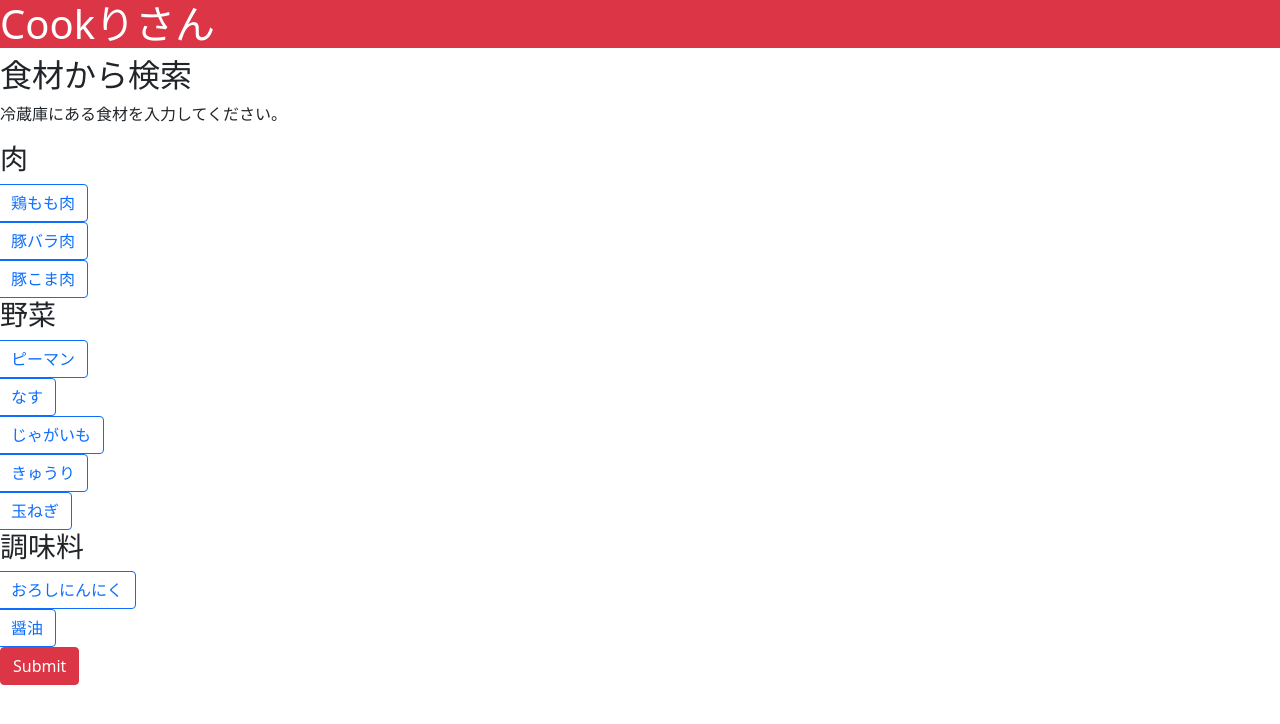
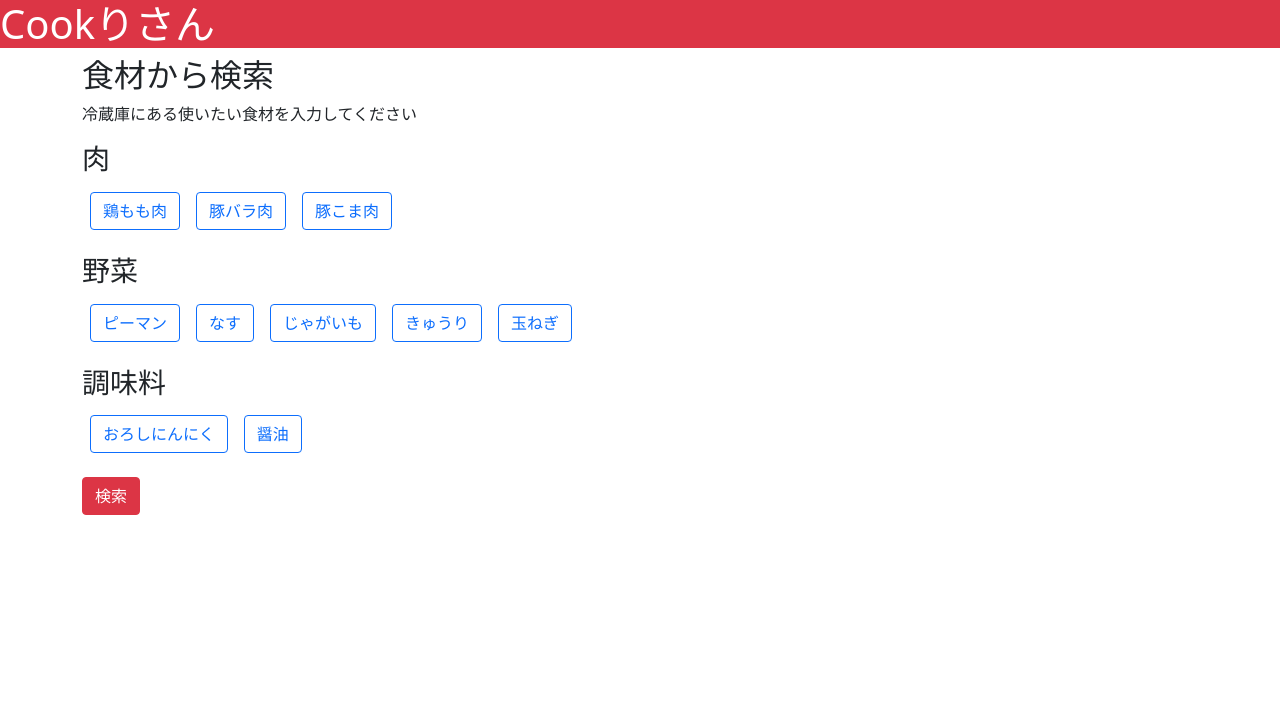
Before and after one commit to enpitut2022/cookri-san, a FastAPI app: page / in a window 1280 px wide. Shown: the top 724 px of the page. Run offline with FastAPI, Linux system fonts and the light colour scheme.

Commit message:
flexを使って食材の選択肢を横に並べるようにしました

```diff
--- a/templates/main.html
+++ b/templates/main.html
@@ -28,62 +28,72 @@
     </head>
     <body>
         <h1 class="bg-danger text-white">Cookりさん</h1>
+        <div class="container">
         <h2>食材から検索</h2>
-        <p>冷蔵庫にある食材を入力してください。</p>
+        <p>冷蔵庫にある使いたい食材を入力してください</p>
         <form action="/result" method="GET">
-            <div class="input-group">
+            <div class="row">
+                <div class = "col col-12">
                     <h3>肉</h3>
-                <div class="input-group">
+                    <div class="d-flex flex-wrap justify-content-start flex-row bd-highlight mb-3">
+                    <div class="p-2 bd-highlight">
                         <input type="checkbox"name="ing" class="btn-check" id="鶏もも肉" value="鶏もも肉" autocomplete="off"/>
                         <label for="鶏もも肉" class="btn btn-outline-primary">鶏もも肉</label>
                     </div>
-                <div class="input-group">
+                    <div class="p-2 bd-highlight">
                         <input type="checkbox" name="ing" class="btn-check" id="豚バラ肉" value="豚バラ肉" autocomplete="off"/>
                         <label for="豚バラ肉"  class="btn btn-outline-primary">豚バラ肉</label>
                     </div>
-                <div class="input-group">
+                    <div class="p-2 bd-highlight">
                         <input type="checkbox"name="ing" class="btn-check" id="豚こま肉" value="豚こま肉" autocomplete="off"/>
                         <label for="豚こま肉" class="btn btn-outline-primary">豚こま肉</label>
                     </div>
                     </div>
+                </div>
 
-        <div class="input-group">
+                <div class="col col-12">
                     <h3>野菜</h3>
-            <div class="input-group">
+                    <div class="d-flex flex-wrap justify-content-start flex-row bd-highlight mb-3">
+                        <div class="p-2 bd-highlight">
                             <input type="checkbox"name="ing" class="btn-check" id="ピーマン" value="ピーマン" autocomplete="off"/>
                             <label for="ピーマン" class="btn btn-outline-primary">ピーマン</label>
                         </div>
-            <div class="input-group">
+                        <div class="p-2 bd-highlight">
                             <input type="checkbox"name="ing" class="btn-check" id="なす" value="なす" autocomplete="off"/>
                             <label for="なす" class="btn btn-outline-primary">なす</label>
                         </div>
-            <div class="input-group">
+                        <div class="p-2 bd-highlight">
                             <input type="checkbox"name="ing" class="btn-check" id="じゃがいも" value="じゃがいも"  autocomplete="off"/>
                             <label for="じゃがいも" class="btn btn-outline-primary">じゃがいも</label>
                         </div>
-            <div class="input-group">
+                        <div class="p-2 bd-highlight">
                             <input type="checkbox"name="ing" class="btn-check" id="きゅうり" value="きゅうり" autocomplete="off" />
                             <label for="きゅうり" class="btn btn-outline-primary">きゅうり</label>
                         </div>
-            <div class="input-group">
+                        <div class="p-2 bd-highlight">
                             <input type="checkbox"name="ing" class="btn-check" id="玉ねぎ" value="玉ねぎ" autocomplete="off" />
                             <label for="玉ねぎ" class="btn btn-outline-primary">玉ねぎ</label>
                         </div>
                     </div>
+                </div>
 
-        <div class="input-group">
+                <div class="col col-12">
                     <h3>調味料</h3>
-            <div class="input-group">
+                    <div class="d-flex flex-wrap justify-content-start flex-row bd-highlight mb-3">
+                        <div class="p-2 bd-highlight">
                             <input type="checkbox" name="ing" class="btn-check" id="おろしにんにく" value="おろしにんにく" autocomplete="off">
                             <label for="おろしにんにく" class="btn btn-outline-primary">おろしにんにく</label>
                         </div>
-            <div class="input-group">
+                        <div class="p-2 bd-highlight">
                             <input type="checkbox" name="ing"  class="btn-check"id="醤油" value="醤油" autocomplete="off">
                             <label for="醤油" class="btn btn-outline-primary">醤油</label>
                         </div>
                     </div>
+                </div>
+            </div>
 
-        <button type="submit" class="btn btn-danger">Submit</button>
+        <button type="submit" class="btn btn-danger">検索</button>
     </form>
+    </div>
     </body>
 </html>
```
Also changed, not shown: templates/result.html (+24 -15 lines). Lines whose indentation alone changed are shown as unchanged.
